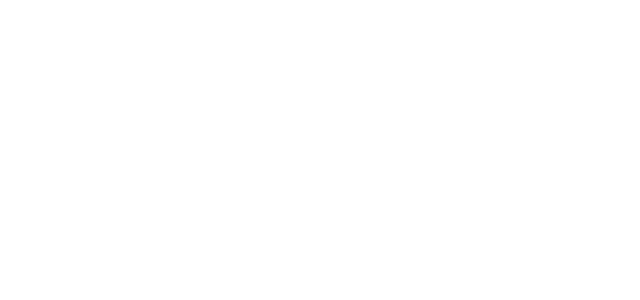
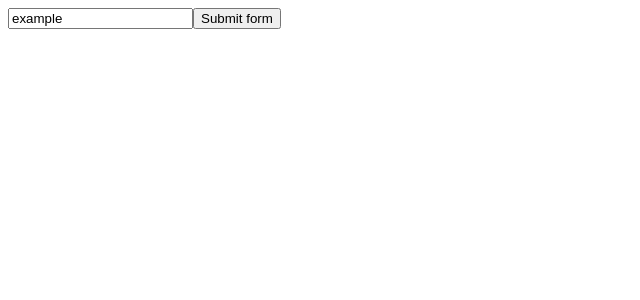
Before and after one commit to Techdemo/EnwrapClient, a React (Create React App) app: page /form in a window 1280 px wide. Shown: the top 300 px of the page, without its empty margins (0-640 px from the left). Built offline with nearby package versions, Linux system fonts and the light colour scheme.

Commit message:
added react hook form

```diff
--- a/package.json
+++ b/package.json
@@ -8,6 +8,7 @@
     "@testing-library/user-event": "^12.1.10",
     "react": "^17.0.2",
     "react-dom": "^17.0.2",
+    "react-hook-form": "^7.12.2",
     "react-query": "^3.21.0",
     "react-query-devtools": "^2.6.3",
     "react-router-dom": "^5.2.0",
--- a/src/components/App.jsx
+++ b/src/components/App.jsx
@@ -2,6 +2,7 @@ import React, { lazy, Suspense } from 'react';
 import { Switch, Route, withRouter } from 'react-router-dom';
 
 const Prime = lazy(() => import('./modules/Prime'));
+const ExampleForm = lazy(() => import('./modules/ExampleForm'));
 
 const App = () => {
   return (
@@ -9,6 +10,7 @@ const App = () => {
       <Suspense fallback={<span>loading</span>}>
         <Switch>
           <Route path="/" component={Prime} exact />
+          <Route path="/form" component={ExampleForm} exact />
         </Switch>
       </Suspense>
     </main>
--- /dev/null
+++ b/src/components/modules/ExampleForm/index.jsx
@@ -0,0 +1,20 @@
+import React from 'react';
+import { useForm } from "react-hook-form";
+
+const ExampleForm = () => {
+  const { register, handleSubmit } = useForm();
+
+  const onSubmit = data => {
+    window.alert(data.example);
+    console.log(data.example);
+  }
+
+  return (
+    <form onSubmit={handleSubmit(onSubmit)}>
+      <input defaultValue="example" {...register("example", { required: true })} />
+      <button type="submit">Submit form</button>
+    </form>
+  )
+}
+
+export default ExampleForm;
```
Also changed, not shown: 2 other files (tests, documents, lock files or other folders).
